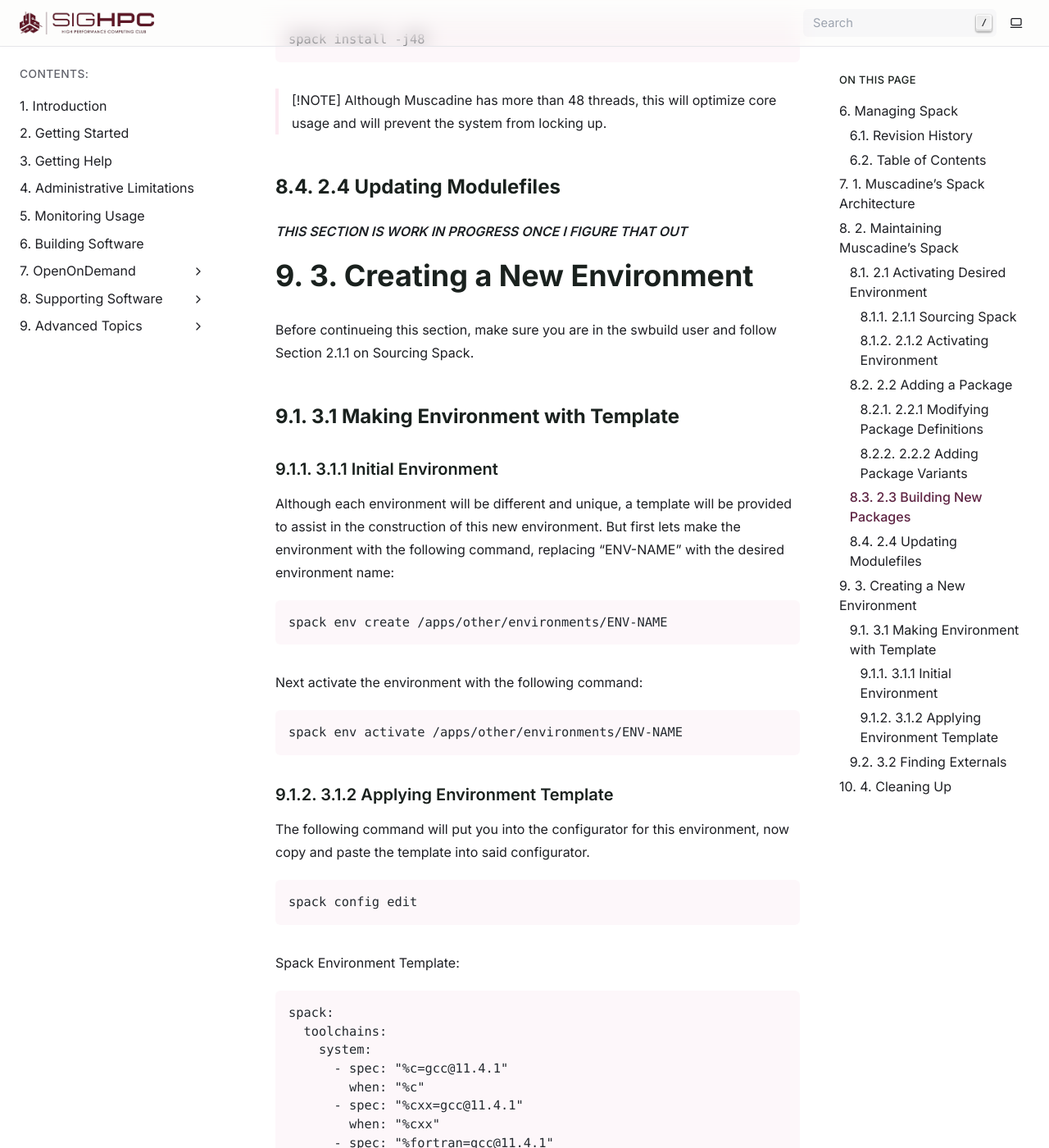
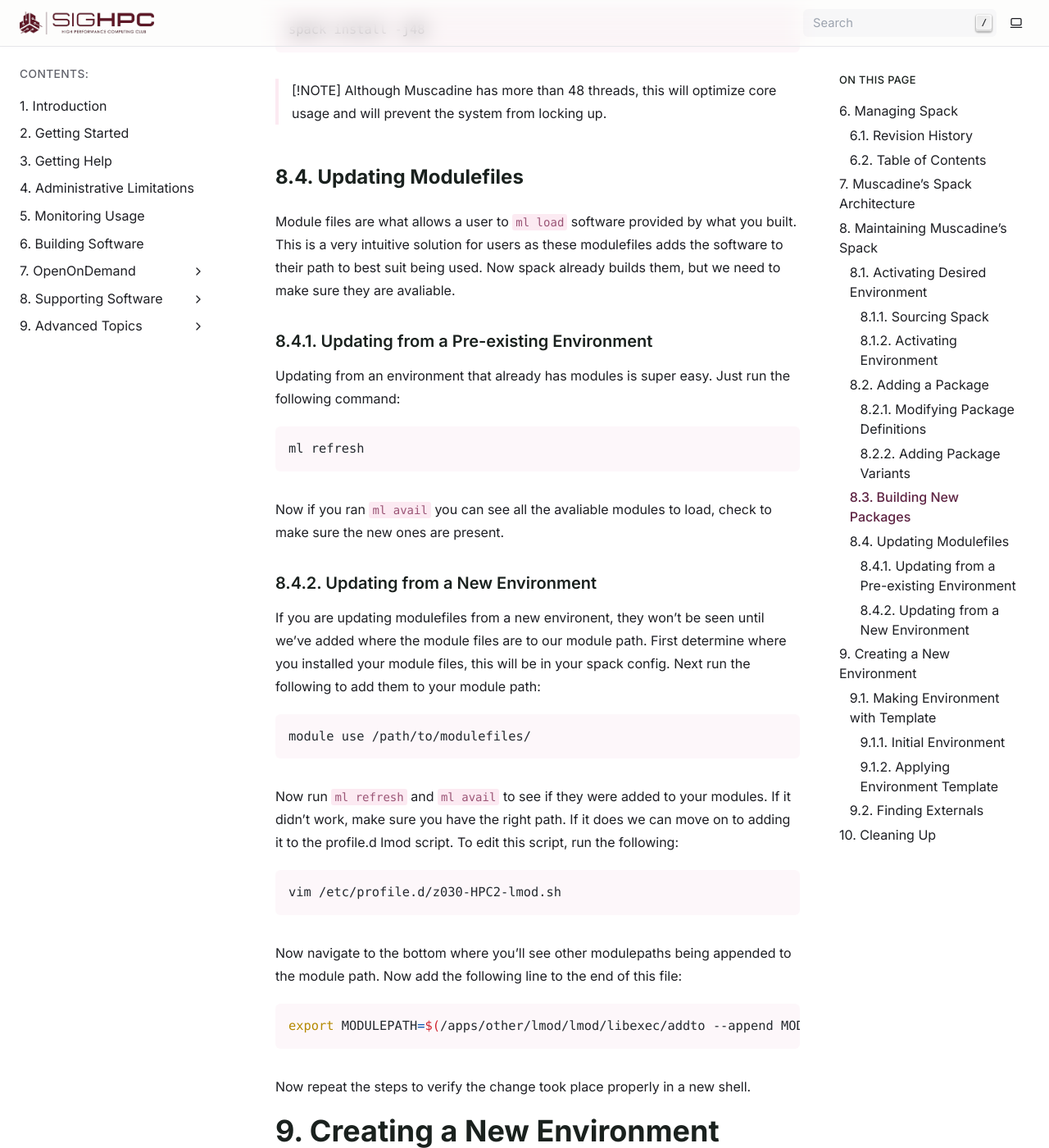
Before and after one commit to msstate-sighpc/muscadine-docs, a Sphinx documentation site: the page built from docs/admin/spack.md, in a window 1280 px wide and 1400 px high, scrolled down 4381 px. Shown: the whole window at 82% size. Built offline with Sphinx 7.4.7, drawn with Linux system fonts in a browser that asks for light colours; some of the changed text lies outside the part shown.

Commit message:
Updating section on modulefiles

````diff
--- a/docs/admin/spack.md
+++ b/docs/admin/spack.md
@@ -1,7 +1,7 @@
 # Managing Spack
 Notes on creating/managing a spack envrionment at HPC{sup}`2`
 Initially Conceived June 27, 2024, First Drafted July 8, 2024
-Last updated May 29, 2026, by Oliver Higginbotham (odh49)
+Last updated June 4, 2026, by Oliver Higginbotham (odh49)
 
 ### Revision History
 - v0: July 8, 2024, initial document
@@ -9,36 +9,39 @@ Last updated May 29, 2026, by Oliver Higginbotham (odh49)
 - v2: May 29, 2026, updated to reflect Muscadine's New spack architecture.
 
 ### Table of Contents
-1. Muscadine's Spack Architecture
-2. Maintaining Muscadine's Spack
-3. Creating a New Environment
-4. Cleaning Up
+2. Muscadine's Spack Architecture
+3. Maintaining Muscadine's Spack
+4. Creating a New Environment
+5. Cleaning Up
 
 
-# 1. Muscadine's Spack Architecture
+# Muscadine's Spack Architecture
 
 Spack on Muscadine is made so that all the environments are in the same location, allowing for multiple version of spack to be used simutaniously on the same environments. A tree of spack is shown below:
 
 ```spackTree
 /apps/
 ├── spack-managed/
-│   ├── compilers/
 │   ├── core/
+│   ├── extras/
+│   ├── modulefiles/
+│   │   ├──Core/
+│   │   ├──EXTRAS/
+│   │   └──ROCM/
 │   ├── rocm-7.2/
 │   └── slurm-dep/
 └── other/spack/
     ├── environments/
-    │   ├── compilers
     │   ├── core
     │   ├── rocm-7.2
+    │   ├── extras
     │   └── slurm-dep
     ├── spack/
-    ├── spack-old/
-    └── spack-rocm/
+    └── spack-old/
 ```
 <!--+ Use https://gitlab.com/nfriend/tree-online to generate tree-->
 
-# 2. Maintaining Muscadine's Spack
+# Maintaining Muscadine's Spack
 
 This part is crucial before doing anything else. All changes revolving around providing software on Muscadine must be done through the swbuild user. The following command will put you into that user.
 
@@ -46,9 +49,9 @@ This part is crucial before doing anything else. All changes revolving around pr
 sudo su - swbuild
 ```
 
-## 2.1 Activating Desired Environment
+## Activating Desired Environment
 
-### 2.1.1 Sourcing Spack
+### Sourcing Spack
 
 This command will show you want spack deployments are avaliable.
 
@@ -62,7 +65,7 @@ This command will allow you to use the specific spack deployment you'd like. Rep
 . /apps/other/spack/spack-new/share/spack/setup-env.sh
 ```
 
-### 2.1.2 Activating Environment
+### Activating Environment
 
 Now that spack is sourced, you can activate the environment you would like to use/modify. Run the following command to see what environments are avaliable.
 
@@ -76,7 +79,7 @@ The following command will activate the environment, replace "ENV" with the envi
 spack env activate /apps/other/spack/environments/ENV
 ```
 
-## 2.2 Adding a Package
+## Adding a Package
 
 If a specific package needs to be added, first read the spack info page about the package to determine what variants you need to use. If this errors out, check [Spack Packages](https://packages.spack.io/) to make sure its included in spack.
 
@@ -92,7 +95,7 @@ spack config edit
 
 Within this configurator, you'll edit a few things.
 
-### 2.2.1 Modifying Package Definitions
+### Modifying Package Definitions
 
 First is adding your package to the package definitions. Near the top of the spack config you'll see a "definitions:" section. Within this there will be a definition including several packages. Add your package in the same manner. An example is shown from the core environment:
 
@@ -115,7 +118,7 @@ spack:
     - python@3.14.3
 ```
 
-### 2.2.2 Adding Package Variants
+### Adding Package Variants
 
 Variants won't always be necessary, but occasionally you'll need to define a particular setting for the package to build with. Reference `spack info packageName` for variant configs. The following will show you how configuring the variants for the package we added in 2.2.1 would go:
 
@@ -129,7 +132,7 @@ spack:
 
 You'll replace "None" with the variant you want to build that package with. If there is actually none, you can ommit it.
 
-## 2.3 Building New Packages
+## Building New Packages
 
 Before we can build the packages we just added to our config, we must concretize the recipe so spack knows exactly what to do and when.Run the following command to concretize your environment:
 
@@ -145,17 +148,49 @@ spack install -j48
 > [!NOTE]
 > Although Muscadine has more than 48 threads, this will optimize core usage and will prevent the system from locking up.
 
-## 2.4 Updating Modulefiles
+## Updating Modulefiles
 
-***THIS SECTION IS WORK IN PROGRESS ONCE I FIGURE THAT OUT***
+Module files are what allows a user to `ml load` software provided by what you built. This is a very intuitive solution for users as these modulefiles adds the software to their path to best suit being used. Now spack already builds them, but we need to make sure they are avaliable.
 
-# 3. Creating a New Environment
+### Updating from a Pre-existing Environment
+
+Updating from an environment that already has modules is super easy. Just run the following command:
+
+```bash
+ml refresh
+```
+
+Now if you ran `ml avail` you can see all the avaliable modules to load, check to make sure the new ones are present.
+
+### Updating from a New Environment
+
+If you are updating modulefiles from a new environent, they won't be seen until we've added where the module files are to our module path. First determine where you installed your module files, this will be in your spack config. Next run the following to add them to your module path:
+
+```bash
+module use /path/to/modulefiles/
+```
+
+Now run `ml refresh` and `ml avail` to see if they were added to your modules. If it didn't work, make sure you have the right path. If it does we can move on to adding it to the profile.d lmod script. To edit this script, run the following:
+
+```bash
+vim /etc/profile.d/z030-HPC2-lmod.sh
+```
+
+Now navigate to the bottom where you'll see other modulepaths being appended to the module path. Now add the following line to the end of this file:
+
+```bash
+export MODULEPATH=$(/apps/other/lmod/lmod/libexec/addto --append MODULEPATH /path/to/modulefiles)
+```
+
+Now repeat the steps to verify the change took place properly in a new shell.
+
+# Creating a New Environment
 
 Before continueing this section, make sure you are in the swbuild user and follow Section 2.1.1 on Sourcing Spack.
 
-## 3.1 Making Environment with Template
+## Making Environment with Template
 
-### 3.1.1 Initial Environment
+### Initial Environment
 
 Although each environment will be different and unique, a template will be provided to assist in the construction of this new environment. But first lets make the environment with the following command, replacing "ENV-NAME" with the desired environment name:
 
@@ -169,7 +204,7 @@ Next activate the environment with the following command:
 spack env activate /apps/other/environments/ENV-NAME
 ```
 
-### 3.1.2 Applying Environment Template
+### Applying Environment Template
 
 The following command will put you into the configurator for this environment, now copy and paste the template into said configurator.
 
@@ -202,18 +237,23 @@ spack:
     unify: true
   config:
     install_tree:
-      root: /apps/spack-managed/ENV-NAME
+      root: /apps/spack-managed/ENV_NAME
   modules:
     default:
       roots:
-        lmod: /apps/spack-managed/ENV-NAME/modulefiles
-        tcl: /apps/spack-managed/ENV-NAME/modulefiles
+        lmod: /apps/spack-managed/modulefiles/ENV_NAME
+        tcl: /apps/spack-managed/modulefiles/ENV_NAME
       enable:
       - lmod
       lmod:
+        hash_length: 0
         exclude_implicits: true
         core_compilers:
-        - gcc@11.4.1/jhtkmmutyea737rk5wgibmge5kxk3gne
+        - gcc@11.4.1
+	hierarchy:
+	- mpi
+	all:
+	  autoload: run
   packages:
     all:
       require:
@@ -223,7 +263,7 @@ spack:
 
 Make sure to replace ENV-NAME with your chosen environment name and the packages with the desired packages for this environment.
 
-## 3.2 Finding Externals
+## Finding Externals
 
 Now that we have a templated environment, we need to let spack know where some things are. Run the following to find the system compiler:
 
````
Also changed, not shown: other parts of docs/admin/spack.md (+1 -1 lines).
